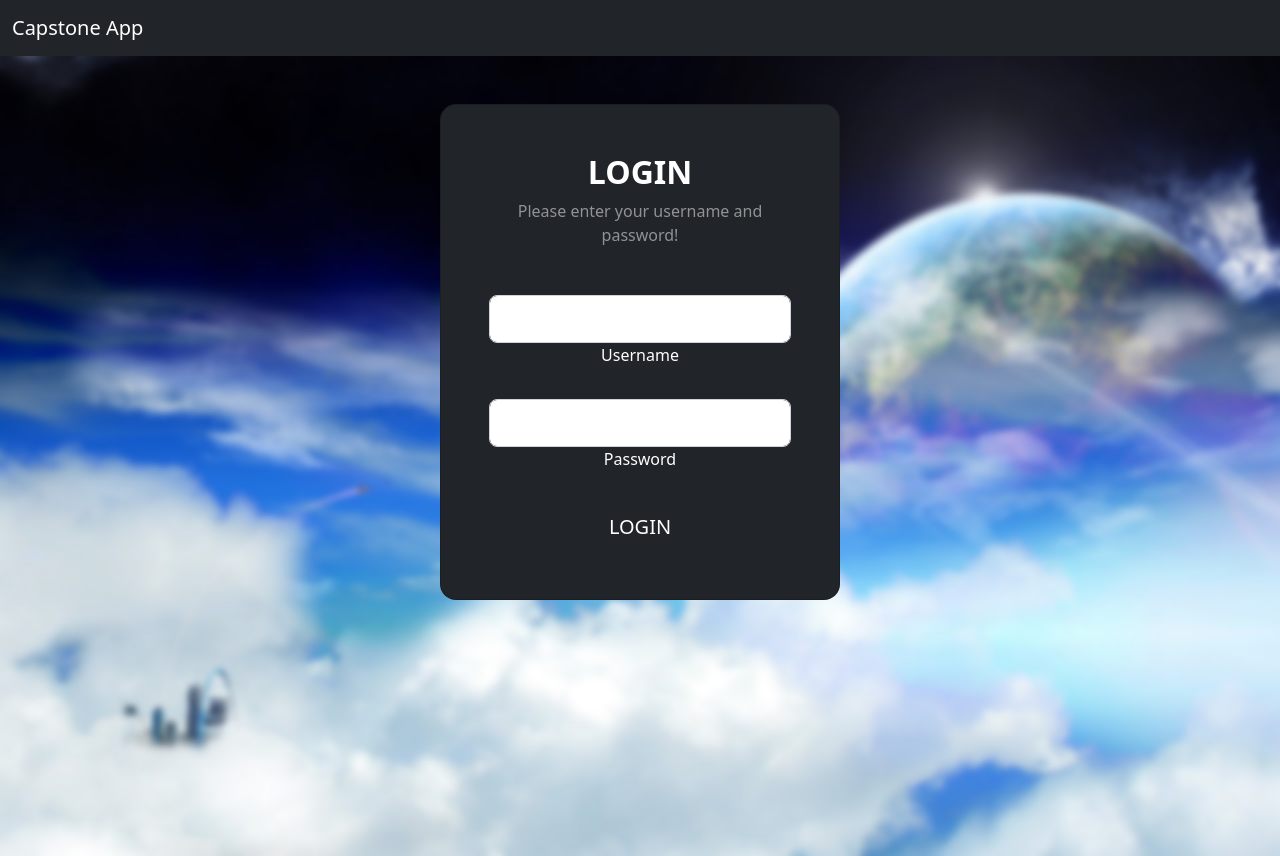
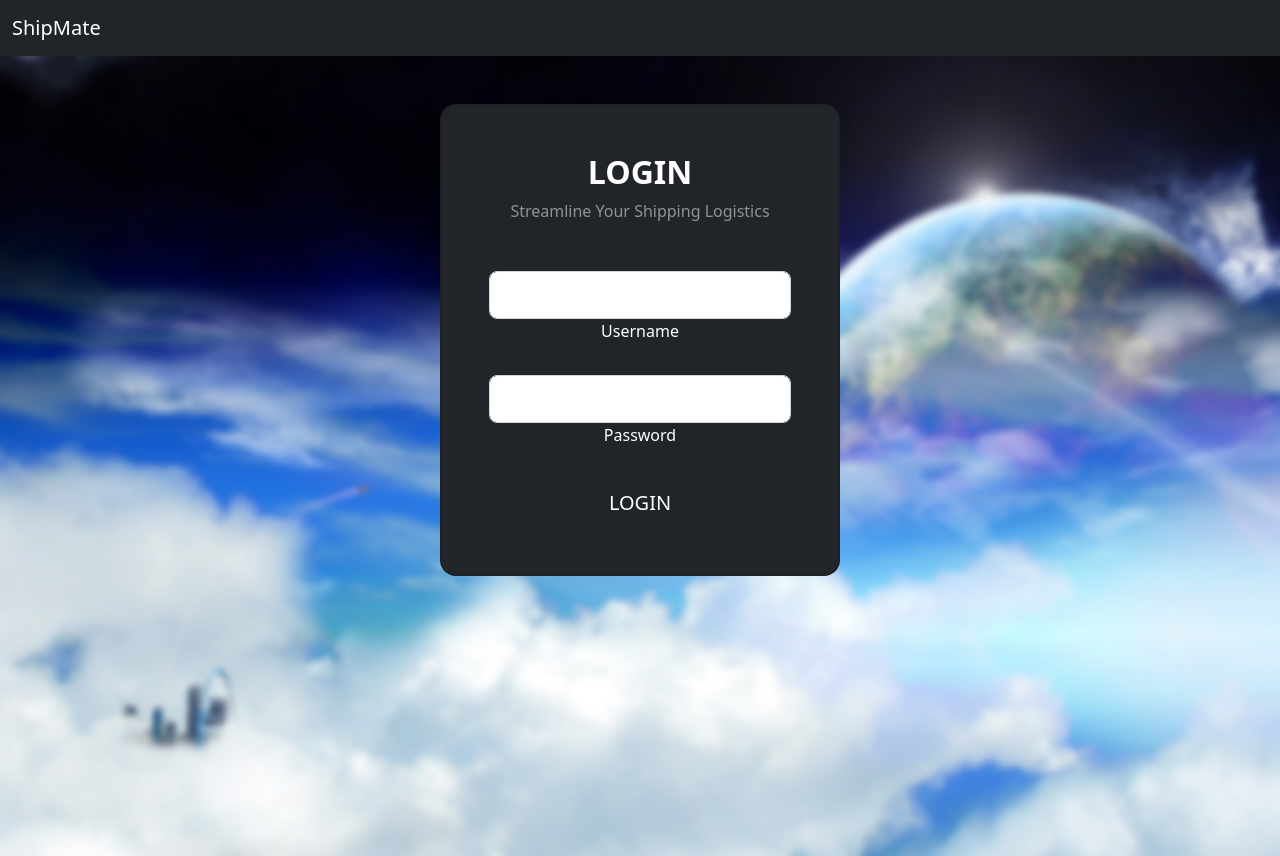
Before and after one commit to adiljin/capstone_fullstack-frontend, a React (Create React App) app: page /login in a window 1280 px wide. Built offline with nearby package versions, Linux system fonts and the light colour scheme.

Commit message:
Changing the label

```diff
--- a/src/App.js
+++ b/src/App.js
@@ -39,7 +39,7 @@ function App() {
   const [roles, setRoles] = useState([]);
 
   useEffect(() => {
-    document.title = "Capstone App";
+    document.title = "ShipMate";
     setRoles(getRolesFromJWT());
   }, []);
 
--- a/src/layout/Navbar.js
+++ b/src/layout/Navbar.js
@@ -7,7 +7,7 @@ export default function Navbar() {
         <div>
             <nav className="navbar navbar-expand-lg navbar-dark bg-dark">
                 <div className="container-fluid">
-                    <a className="navbar-brand" href="/pages/Main">Capstone App</a>
+                    <a className="navbar-brand" href="/pages/Main">ShipMate</a>
                     <button className="navbar-toggler" type="button" data-bs-toggle="collapse" data-bs-target="#navbarSupportedContent" aria-controls="navbarSupportedContent" aria-expanded="false" aria-label="Toggle navigation">
                         <span className="navbar-toggler-icon"></span>
                     </button>
--- a/src/pages/login/Login.js
+++ b/src/pages/login/Login.js
@@ -61,15 +61,12 @@ export default function Login() {
 
         <div className='background-image'>
             <MDBContainer fluid>
-
                 <MDBRow className='d-flex justify-content-center align-items-center h-100'>
                     <MDBCol col='12'>
-
                         <MDBCard className='bg-dark text-white my-5 mx-auto' style={{ borderRadius: '1rem', maxWidth: '400px' }}>
                             <MDBCardBody className='p-5 d-flex flex-column align-items-center mx-auto w-100'>
-
                                 <h2 className="fw-bold mb-2 text-uppercase">Login</h2>
-                                <p className="text-white-50 mb-5">Please enter your username and password!</p>
+                                <p className="text-white-50 mb-5">Streamline Your Shipping Logistics</p>
 
                                 <MDBInput wrapperClass='mb-4 mx-5 w-100' labelClass='text-white' label='Username' id="username" name="username" value={username} type={"username"} onChange={(e) => setUsername(e.target.value)} size="lg" />
                                 <MDBInput wrapperClass='mb-4 mx-5 w-100' labelClass='text-white' label='Password' id="password" name="password" value={password} type={"password"} onChange={(e) => setPassword(e.target.value)} size="lg" />
```
